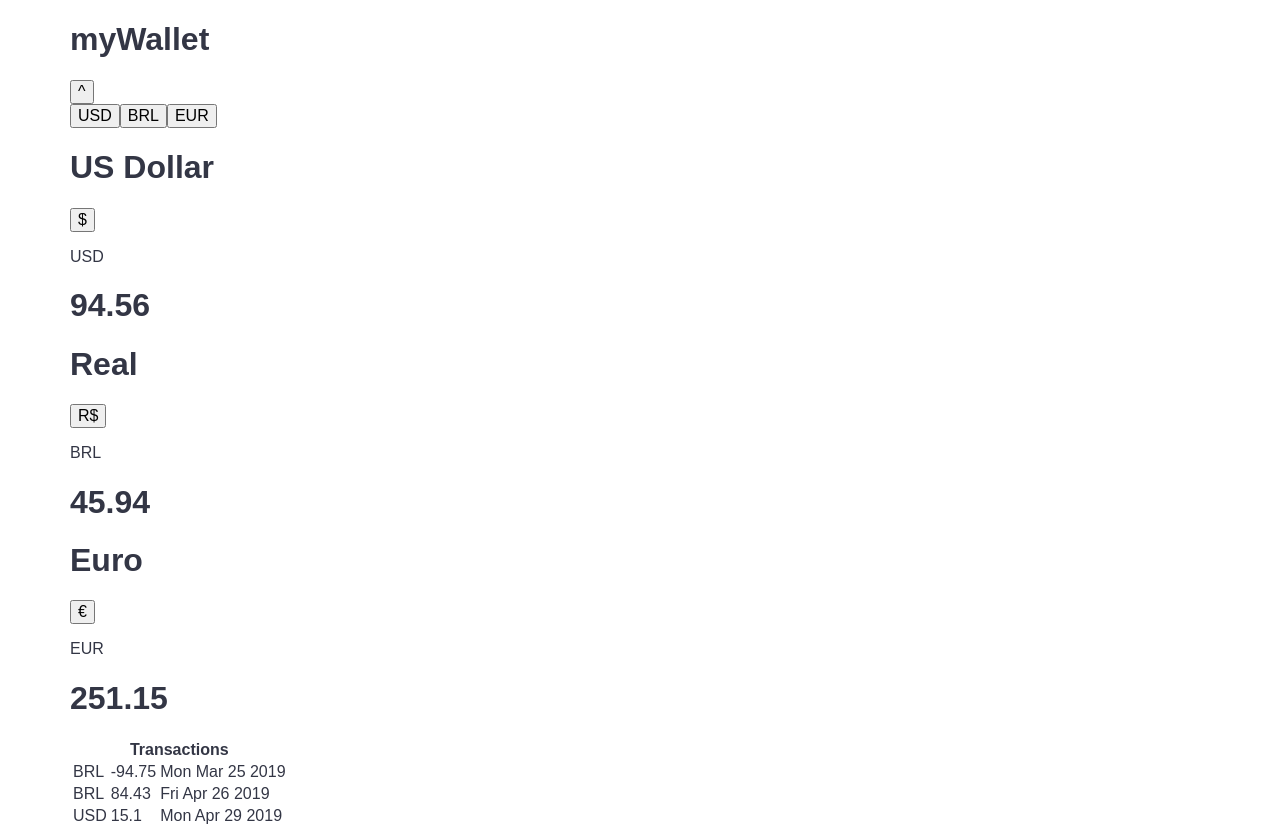
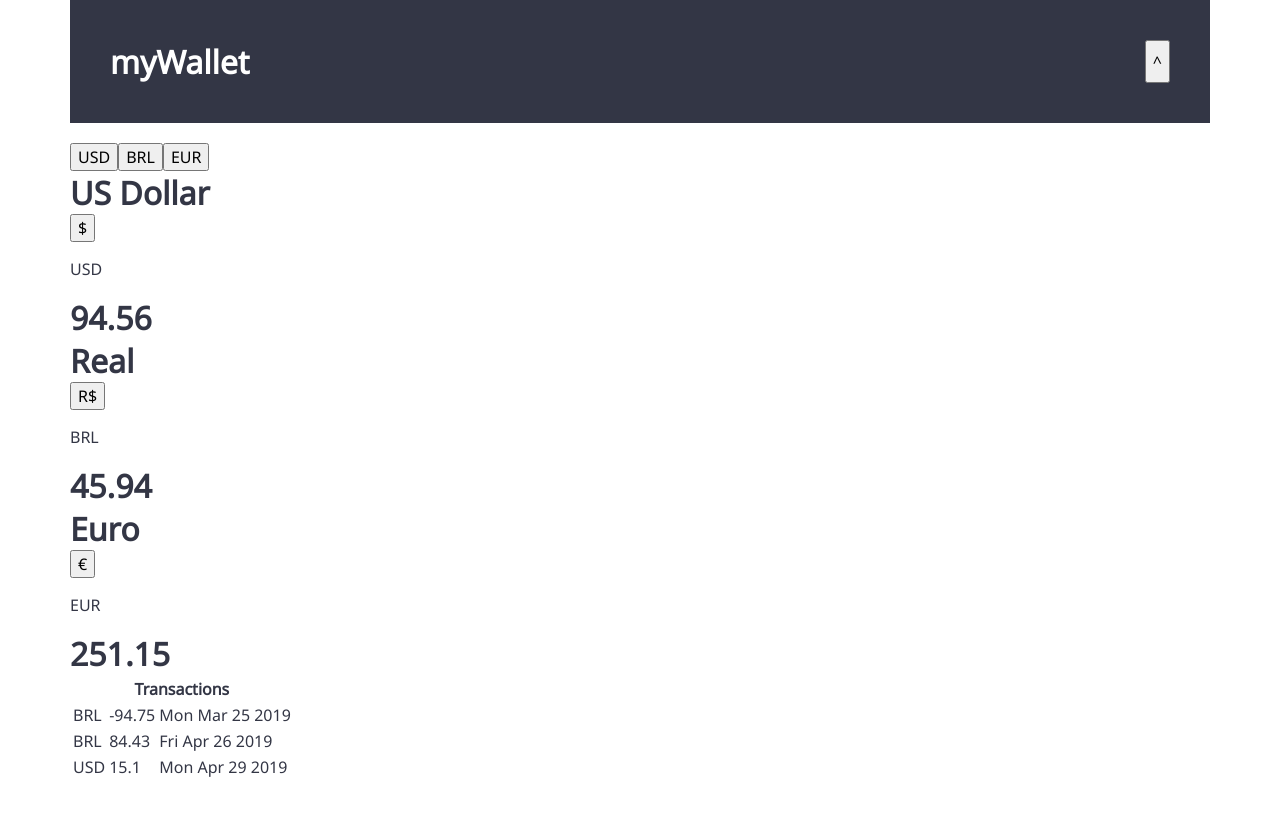
Before and after one commit to abokareem/my-wallet, a React (Create React App) app: page / in a window 1280 px wide. After the commit the page ends 800 px from the top, so only its background shows below. Built offline with nearby package versions, Linux system fonts and the light colour scheme.

Commit message:
Header layout and background styled

```diff
--- a/src/components/Header.jsx
+++ b/src/components/Header.jsx
@@ -3,7 +3,7 @@ import React from 'react';
 const Header = () => {
 
     return (
-        <div className="">
+        <div className="header background-secondary">
             <h1>myWallet</h1>
             <button>^</button>
         </div>
--- a/src/css/styles.css
+++ b/src/css/styles.css
@@ -1,3 +1,4 @@
+@import url("https://fonts.googleapis.com/css?family=Noto+Sans");
 /* First media query variable */
 /* 768px / 16px = 48em */
 /* This media query will apply only to extra small devices */
@@ -432,7 +433,7 @@ Base Styles
 ***************************/
 body {
   color: #333645;
-  font-family: Arial, Helvetica, sans-serif;
+  font-family: Noto Sans;
   font-weight: normal;
 }
 
@@ -487,4 +488,15 @@ a:hover {
   background: #ECECEC;
 }
 
+h1 {
+  margin: 0;
+}
+
+.header {
+  display: flex;
+  justify-content: space-between;
+  padding: 2.5em;
+  margin-bottom: 1.25em;
+}
+
 /*# sourceMappingURL=styles.css.map */
--- a/src/scss/base/base.scss
+++ b/src/scss/base/base.scss
@@ -24,7 +24,7 @@ Base Styles
 
 body {
     color: $text-color;
-    font-family: Arial, Helvetica, sans-serif;
+    font-family: Noto Sans;
     font-weight: normal;
 }
 
--- /dev/null
+++ b/src/scss/modules/header.scss
@@ -0,0 +1,10 @@
+h1 {
+    margin: 0;
+}
+
+.header {
+    display: flex;
+    justify-content: space-between;
+    padding: 2.5em;
+    margin-bottom: 1.25em;
+}
--- a/src/scss/styles.scss
+++ b/src/scss/styles.scss
@@ -1,3 +1,5 @@
+@import url('https://fonts.googleapis.com/css?family=Noto+Sans');
+
 @import "base/variables";
 @import "base/media-queries";
 @import "base/mixins";
@@ -5,3 +7,4 @@
 @import "base/base";
 @import "layout/layout";
 @import "themes/themes";
+@import "modules/header";
```
